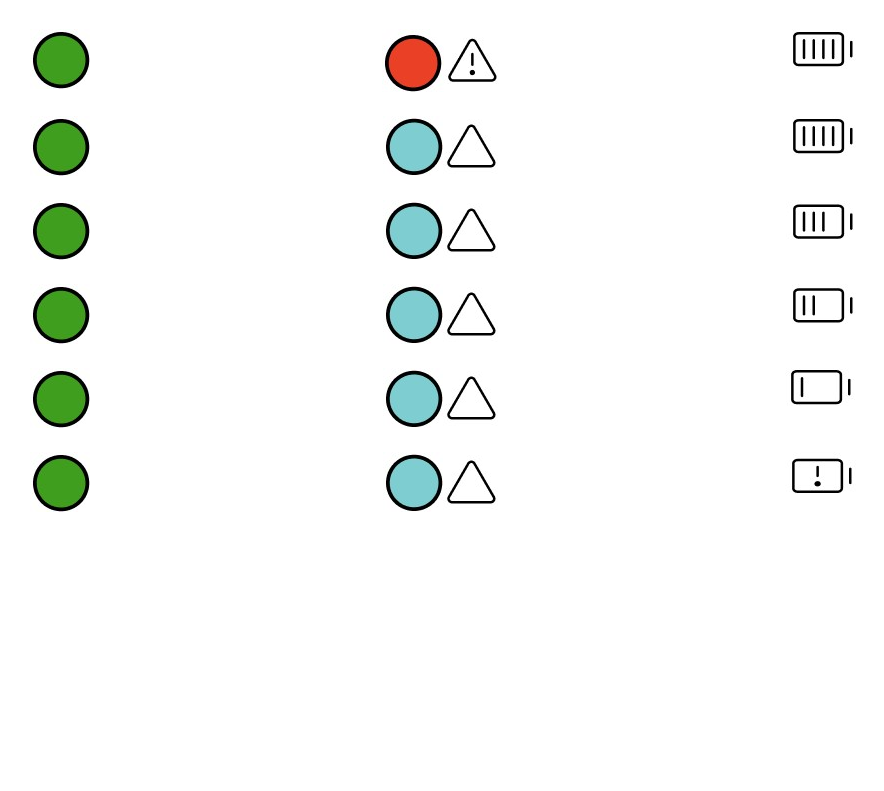
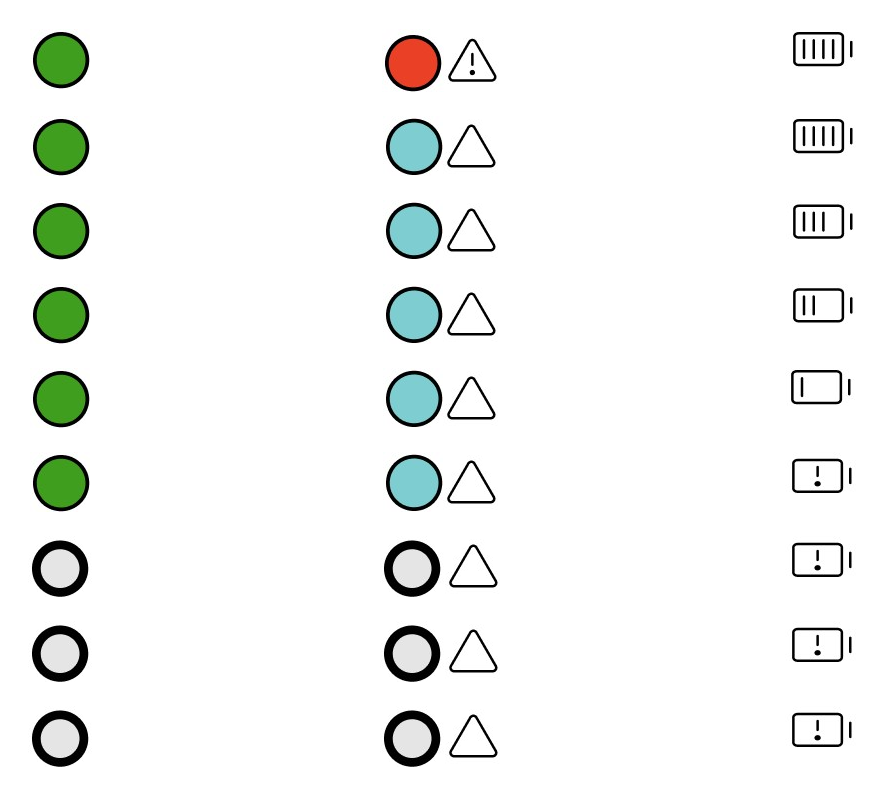
Before and after one commit to robinfintz/TeamTech21_MERN, a React (Create React App) app in the folder frontend/: page /Employees in a window 1280 px wide. Shown: the part 289-1080 px from the top of the page, without its empty margins (200-1084 px from the left). Before the commit the page ends 825 px from the top, so only its background shows below. Built offline with nearby package versions, Linux system fonts and the light colour scheme.

Commit message:
added some symbols, I'm not done yet but I also want to get started on fixing the inline css

```diff
--- a/frontend/src/views/Employees.js
+++ b/frontend/src/views/Employees.js
@@ -14,6 +14,7 @@ import goodAir from '../symbols/good-air.jpg'
 import badAir from '../symbols/bad-air.jpg'
 import noWarning from '../symbols/no-warning.jpg'
 import warning from '../symbols/warning.jpg'
+
 const Employees = () => {
         return (
           <div>
@@ -46,29 +47,50 @@ const Employees = () => {
 
               <div className="row">
                   <div className="col-sm-4" style={{textAlign:"center"}}><img src={deviceOnline} className="img-fluid" alt="online" /></div>
-                  <div className="col-sm-4" style={{textAlign:"center"}}><img src={goodAir} className="img-fluid" alt="poor air conditions" /><img src={noWarning} className="img-fluid" alt="online" /></div>
-                  <div className="col-sm-4" style={{textAlign:"center"}}><img src={battery75} className="img-fluid" alt="battery 100%" /></div>
+                  <div className="col-sm-4" style={{textAlign:"center"}}><img src={goodAir} className="img-fluid" alt="good air conditions" /><img src={noWarning} className="img-fluid" alt="online" /></div>
+                  <div className="col-sm-4" style={{textAlign:"center"}}><img src={battery75} className="img-fluid" alt="battery 75%" /></div>
+                </div>
+                <div className="spacer"> &nbsp; </div>
+
+              <div className="row">
+                  <div className="col-sm-4" style={{textAlign:"center"}}><img src={deviceOnline} className="img-fluid" alt="online" /></div>
+                  <div className="col-sm-4" style={{textAlign:"center"}}><img src={goodAir} className="img-fluid" alt="good air conditions" /><img src={noWarning} className="img-fluid" alt="online" /></div>
+                  <div className="col-sm-4" style={{textAlign:"center"}}><img src={battery50} className="img-fluid" alt="battery 50%" /></div>
                 </div>
                 <div className="spacer"> &nbsp; </div>
 
               <div className="row">
                   <div className="col-sm-4" style={{textAlign:"center"}}><img src={deviceOnline} className="img-fluid" alt="online" /></div>
                   <div className="col-sm-4" style={{textAlign:"center"}}><img src={goodAir} className="img-fluid" alt="poor air conditions" /><img src={noWarning} className="img-fluid" alt="online" /></div>
-                  <div className="col-sm-4" style={{textAlign:"center"}}><img src={battery50} className="img-fluid" alt="battery 100%" /></div>
+                  <div className="col-sm-4" style={{textAlign:"center"}}><img src={battery25} className="img-fluid" alt="battery 25%" /></div>
                 </div>
                 <div className="spacer"> &nbsp; </div>
 
-                <div className="row">
+              <div className="row">
                   <div className="col-sm-4" style={{textAlign:"center"}}><img src={deviceOnline} className="img-fluid" alt="online" /></div>
                   <div className="col-sm-4" style={{textAlign:"center"}}><img src={goodAir} className="img-fluid" alt="poor air conditions" /><img src={noWarning} className="img-fluid" alt="online" /></div>
-                  <div className="col-sm-4" style={{textAlign:"center"}}><img src={battery25} className="img-fluid" alt="battery 100%" /></div>
+                  <div className="col-sm-4" style={{textAlign:"center"}}><img src={batteryWarning} className="img-fluid" alt="battery warning" /></div>
                 </div>
                 <div className="spacer"> &nbsp; </div>
 
-                <div className="row">
-                  <div className="col-sm-4" style={{textAlign:"center"}}><img src={deviceOnline} className="img-fluid" alt="online" /></div>
-                  <div className="col-sm-4" style={{textAlign:"center"}}><img src={goodAir} className="img-fluid" alt="poor air conditions" /><img src={noWarning} className="img-fluid" alt="online" /></div>
-                  <div className="col-sm-4" style={{textAlign:"center"}}><img src={batteryWarning} className="img-fluid" alt="battery 100%" /></div>
+              <div className="row">
+                  <div className="col-sm-4" style={{textAlign:"center"}}><img src={deviceOffline} className="img-fluid" alt="device offline" /></div>
+                  <div className="col-sm-4" style={{textAlign:"center"}}><img src={deviceOffline} className="img-fluid" alt="device offline" /><img src={noWarning} className="img-fluid" alt="online" /></div>
+                  <div className="col-sm-4" style={{textAlign:"center"}}><img src={batteryWarning} className="img-fluid" alt="battery offline" /></div>
+                </div>
+                <div className="spacer"> &nbsp; </div>
+
+              <div className="row">
+                  <div className="col-sm-4" style={{textAlign:"center"}}><img src={deviceOffline} className="img-fluid" alt="device offline" /></div>
+                  <div className="col-sm-4" style={{textAlign:"center"}}><img src={deviceOffline} className="img-fluid" alt="device offline" /><img src={noWarning} className="img-fluid" alt="online" /></div>
+                  <div className="col-sm-4" style={{textAlign:"center"}}><img src={batteryWarning} className="img-fluid" alt="battery offline" /></div>
+                </div>
+                <div className="spacer"> &nbsp; </div>
+
+              <div className="row">
+                  <div className="col-sm-4" style={{textAlign:"center"}}><img src={deviceOffline} className="img-fluid" alt="device offline" /></div>
+                  <div className="col-sm-4" style={{textAlign:"center"}}><img src={deviceOffline} className="img-fluid" alt="device offline" /><img src={noWarning} className="img-fluid" alt="online" /></div>
+                  <div className="col-sm-4" style={{textAlign:"center"}}><img src={batteryWarning} className="img-fluid" alt="battery offline" /></div>
                 </div>
                 <div className="spacer"> &nbsp; </div>
 
```
